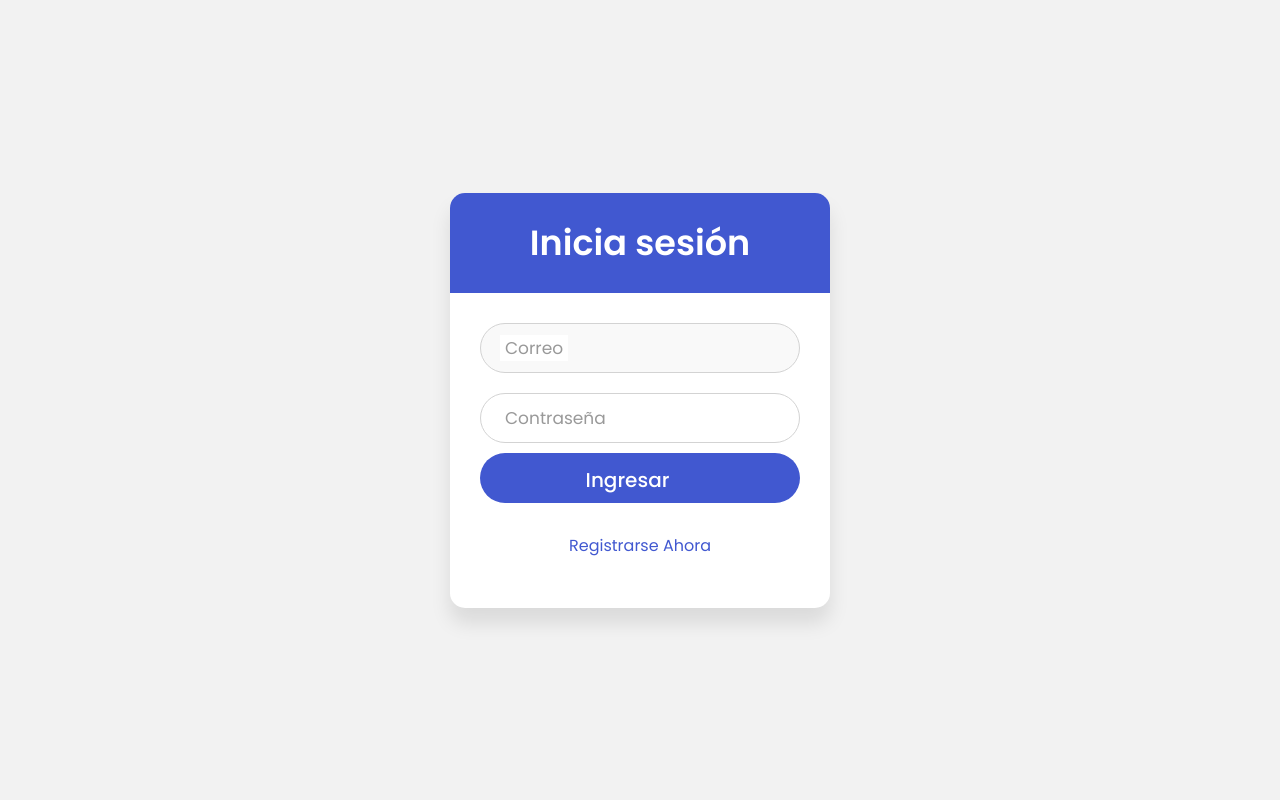
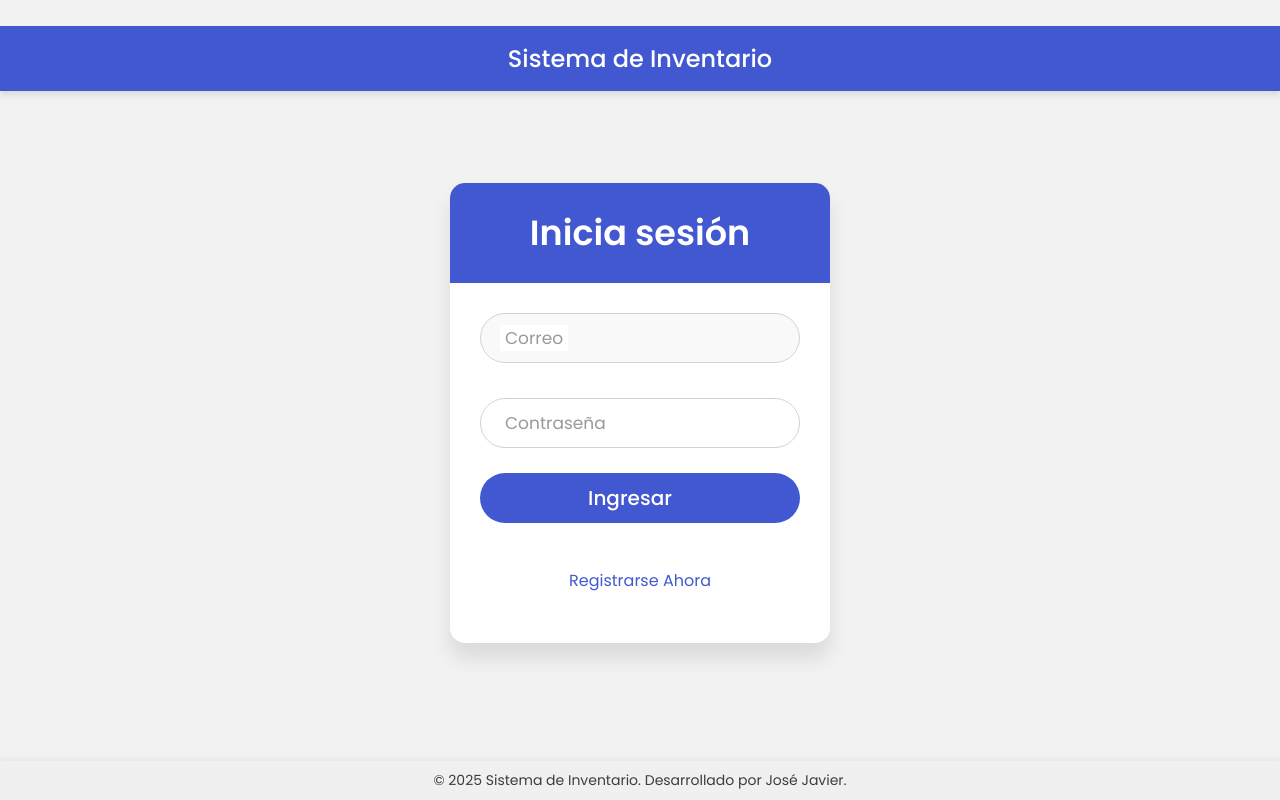
Before and after one commit to JoseJavierGJ/PruebaTecnica, a PHP site: page / in a window 1280 px wide. Run offline with PHP 8.4, Linux system fonts and the light colour scheme.

Commit message:
Mejorar diseño y añadir header/footer

```diff
--- a/Home/dashboardAlmacenista.php
+++ b/Home/dashboardAlmacenista.php
@@ -15,7 +15,7 @@ $vista = isset($_GET['vista']) ? $_GET['vista'] : 'inicio';
 
 <head>
   <meta charset="UTF-8">
-  <title>Dashboard de Almacén</title>
+  <title>Almacén</title>
   <link rel="stylesheet" href="../css/style.css">
   <link rel="stylesheet" href="https://fonts.googleapis.com/css2?family=Poppins:wght@200;300;400;500;600;700&display=swap">
 </head>
--- a/css/style.css
+++ b/css/style.css
@@ -14,6 +14,33 @@ body {
   width: 100%;
   place-items: center;
   background: #f2f2f2;
+  margin: 0;
+  padding: 0
+}
+
+.login-header {
+  width: 100%;
+  background: #4158d0;
+  color: white;
+  padding: 15px 0;
+  text-align: center;
+  font-size: 24px;
+  font-weight: 500;
+  box-shadow: 0 4px 6px rgba(0,0,0,0.1);
+  position: relative;
+  top: 0;
+  left: 0;
+}
+
+.login-footer {
+  width: 100%;
+  background: #f0f0f0;
+  color: #3d3d3d;
+  padding: 9px 0;
+  text-align: center;
+  font-size: 14px;
+  box-shadow: 0 -2px 5px rgba(0,0,0,0.05);
+  margin-top: auto;
 }
 
 ::selection {
@@ -26,6 +53,8 @@ body {
   background: #fff;
   border-radius: 15px;
   box-shadow: 0px 15px 20px rgba(0, 0, 0, 0.1);
+  margin: 40px auto;
+  flex-grow: 1;
 }
 
 .wrapper .title {
@@ -83,7 +112,6 @@ form .field input:valid~label {
   top: 0%;
   font-size: 16px;
   color: #4158d0;
-  background: #fff;
   transform: translateY(-50%);
 }
 
@@ -238,6 +266,23 @@ form .signup-link a:hover {
   top: 0;
   left: 0;
   box-shadow: 2px 0 5px rgba(0, 0, 0, 0.1);
+  overflow-y: auto;
+  max-height: 100vh;
+  scrollbar-width: thin;
+  scrollbar-color: #c0c0c0 #4158d0;
+}
+
+.sidebar::-webkit-scrollbar {
+  width: 6px;
+}
+
+.sidebar::-webkit-scrollbar-track {
+  background: #4158d0;
+}
+
+.sidebar::-webkit-scrollbar-thumb {
+  background-color: #c0c0c0;
+  border-radius: 10px;
 }
 
 .sidebar h2 {
@@ -254,7 +299,7 @@ form .signup-link a:hover {
 }
 
 .sidebar a:hover {
-  background: #c850c0;
+  background: #5168e0;
   border-radius: 5px;
 }
 
@@ -321,7 +366,7 @@ form .signup-link a:hover {
 .main-content {
   margin-left: 250px;
   padding: 20px;
-  width: 60%;
+  width: 70%;
 }
 
 .header {
@@ -499,17 +544,102 @@ select option {
 }
 
 /* Agregar Producto */
+
+.card {
+  max-width: 800px;
+  margin: 20px auto;
+  padding: 25px;
+}
+
+.card h1 {
+  color: #4158d0;
+  margin-bottom: 20px;
+  text-align: center;
+}
+
+/* Formulario de agregar producto */
+form {
+  display: flex;
+  flex-direction: column;
+  gap: 15px;
+}
+
 .field {
-  margin-bottom: 20px;
+  margin-bottom: 0;
 }
 
 .field label {
   display: block;
-  margin-bottom: 8px;
+  margin-bottom: 0px;
   font-weight: 500;
   color: #4158d0;
+}
+
+.field input[type="text"],
+.field input[type="number"],
+.field textarea {
+  width: 100%;
+  padding: 10px 15px;
+  border: 1px solid #ddd;
+  border-radius: 6px;
+  font-size: 15px;
+  transition: all 0.2s ease;
+}
+
+.field textarea {
+  min-height: 100px;
+  resize: vertical;
+}
+
+/* Contenedor del botón */
+.field.submit-container {
+  display: flex;
+  justify-content: flex-end;
+  margin-top: 10px;
+}
+
+.field.submit-container input[type="submit"] {
+  background-color: #4158d0;
+  color: white;
+  border: none;
+  padding: 10px 25px;
   font-size: 16px;
+  border-radius: 6px;
+  cursor: pointer;
+  transition: all 0.3s ease;
+  width: auto;
 }
+
+.field.submit-container input[type="submit"]:hover {
+  background-color: #3148b0;
+  transform: translateY(-2px);
+  box-shadow: 0 2px 5px rgba(0,0,0,0.1);
+}
+
+/* botón */
+.field input[type="submit"] {
+  background-color: #4158d0;
+  color: white;
+  border: none;
+  padding: 10px 20px;
+  font-size: 16px;
+  border-radius: 6px;
+  cursor: pointer;
+  transition: all 0.3s ease;
+  width: auto;
+  display: inline-block;
+}
+
+.field input[type="submit"]:hover {
+  background-color: #3148b0;
+  transform: translateY(-2px);
+  box-shadow: 0 2px 5px rgba(0,0,0,0.1);
+}
+
+.field input[type="submit"]:active {
+  transform: translateY(0);
+}
+
 
 .field input[type="text"],
 .field input[type="number"],
@@ -537,20 +667,6 @@ select option {
   resize: vertical;
 }
 
-.field input[type="submit"] {
-  background-color: #4158d0;
-  color: white;
-  border: none;
-  padding: 12px 25px;
-  font-size: 16px;
-  border-radius: 8px;
-  cursor: pointer;
-  transition: all 0.3s ease;
-  font-weight: 500;
-  width: auto;
-  display: inline-block;
-}
-
 .field input[type="submit"]:hover {
   background-color: #3a4db8;
   transform: translateY(-2px);
@@ -560,7 +676,7 @@ select option {
   transform: translateY(0);
 }
 
-/* Estilo para notificaciones */
+/* notificaciones */
 .notificacion {
   background-color: #d4edda;
   color: #155724;
--- a/index.php
+++ b/index.php
@@ -1,12 +1,17 @@
 <!DOCTYPE html>
 <html lang="es">
+
 <head>
   <meta charset="UTF-8">
   <meta name="viewport" content="width=device-width, initial-scale=1.0">
   <link rel="stylesheet" href="css/style.css">
   <title>Inicio de Sesión</title>
 </head>
+
 <body>
+  <header class="login-header">
+    Sistema de Inventario
+  </header>
   <div class="wrapper">
     <div class="title">Inicia sesión</div>
     <form action="InicioSesion/inicioSesion.php" method="POST">
@@ -24,5 +29,10 @@
       <div class="signup-link"><a href="registrarse.php">Registrarse Ahora</a></div>
     </form>
   </div>
+
+  <footer class="login-footer">
+    © 2025 Sistema de Inventario. Desarrollado por José Javier.
+  </footer>
 </body>
+
 </html>
```
Also changed, not shown: Home/agregar_producto.php (+7 -4 lines), Home/dashboardAdministrador.php (+15 -5 lines), registrarse.php (+11 -1 lines).
